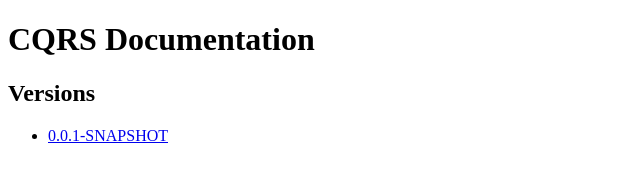
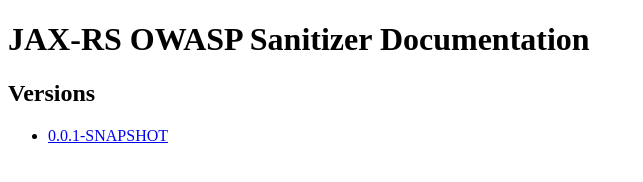
Before and after one commit to sventorben/jaxrs-owasp-sanitizers, a plain HTML site: page index.html in a window 1280 px wide. Shown: the whole page, without its empty margins (0-643 px from the left). Drawn offline with Linux system fonts and the light colour scheme.

Commit message:
Update index.html

```diff
--- a/index.html
+++ b/index.html
@@ -5,7 +5,7 @@
         <title>JAX-RS OWASP Sanitizers - Index | sven-torben</title>
     </head>
     <body>
-		<h1> CQRS Documentation</h1>
+		<h1>JAX-RS OWASP Sanitizer Documentation</h1>
 		<h2>Versions</h2>
 		<ul>
 			<li><a href="0.0.1-SNAPSHOT" title="Version 0.0.1-SNAPSHOT" alt="Version 0.0.1-SNAPSHOT">0.0.1-SNAPSHOT</a></li>
```
